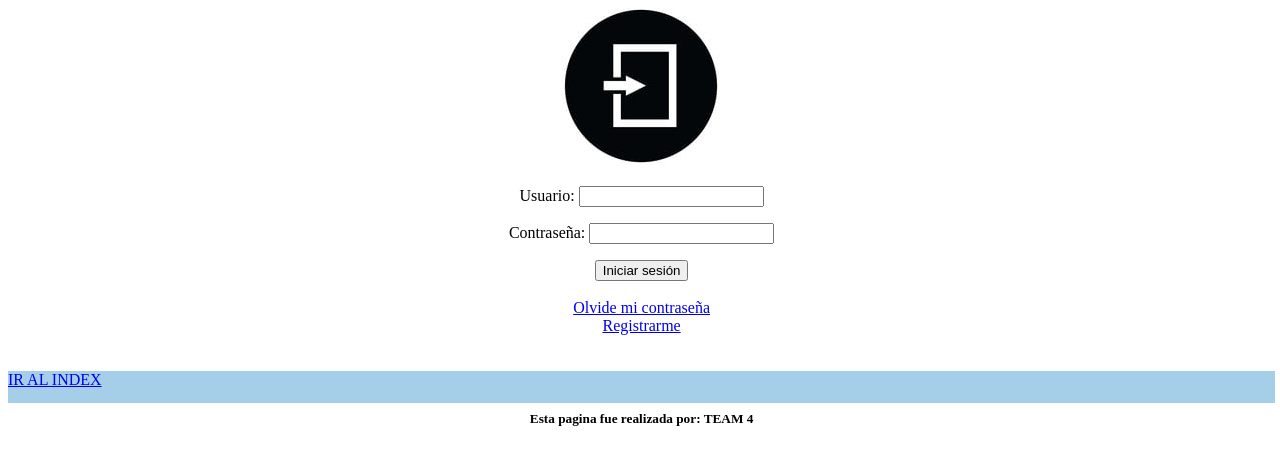
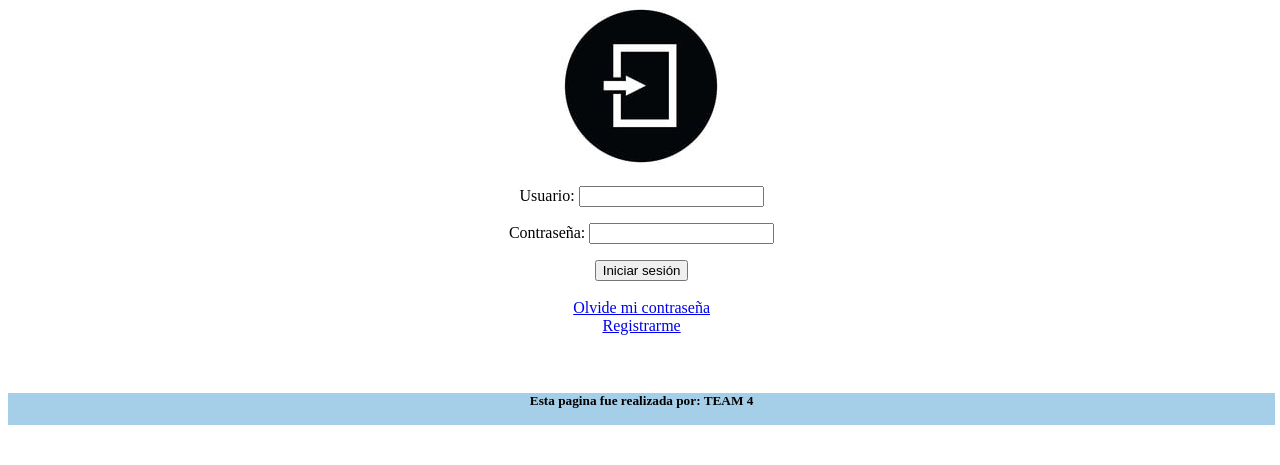
Before and after one commit to lcamila0330/proyectowebteam4, a plain HTML site: page subsitio/login.html in a window 1280 px wide. Shown: the part 87-552 px from the top of the page. Drawn offline with Linux system fonts and the light colour scheme.

Commit message:
Update login.html

```diff
--- a/subsitio/login.html
+++ b/subsitio/login.html
@@ -76,7 +76,7 @@
 
 
     <footer>
-        <a href="../index.html">IR AL INDEX</a> <br>
+        <!-- <a href="../index.html">IR AL INDEX</a> <br> -->
 <!--    <center>
         <br>
         <br>
```
